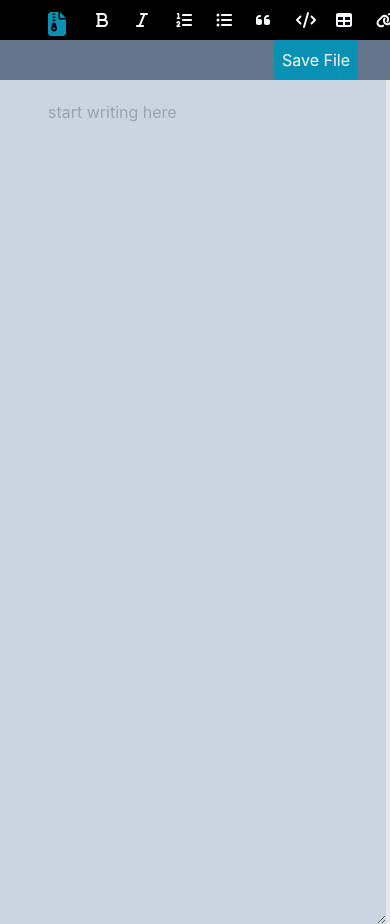
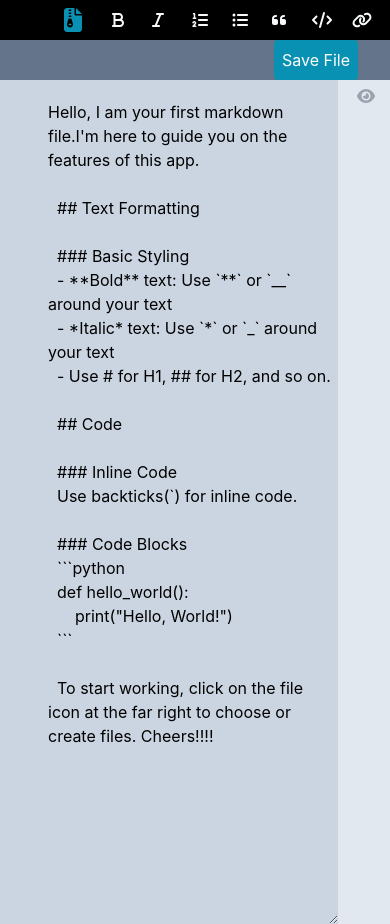
Before and after one commit to hyemiie/markDownEditor, a React (Create React App) app in the folder client/markdown/: page / in a window 390 px wide. Built offline with nearby package versions, Linux system fonts and the light colour scheme.

Commit message:
logic update

```diff
--- a/client/markdown/src/components/Mainpage.jsx
+++ b/client/markdown/src/components/Mainpage.jsx
@@ -14,6 +14,7 @@ import {
   faCode,
   faCoffee,
   faCross,
+  faEye,
   faFile,
   faFileArchive,
   faImagePortrait,
@@ -22,6 +23,7 @@ import {
   faList12,
   faListDots,
   faListNumeric,
+  faPenAlt,
   faPencil,
   faQuoteLeft,
   faTable,
@@ -46,6 +48,7 @@ const Mainpage = () => {
   const [hoveredButton, setHoveredButton] = useState(null);
   const [messageID, setMessageID] = useState(null);
   const [currentUserID, setCurrentUserID] = useState(null);
+  const [smallScreen, setSmallScreen] = useState(null);
 
   const handleMouseEnter = (buttonName) => {
     setHoveredButton(buttonName);
@@ -124,12 +127,16 @@ const Mainpage = () => {
 
   const handleSubListClick = () => {
     if (highlightedText) {
-      const subList = `<li> <li>${highlightedText}</li></l1>`;
+      const subList = `<ul>${highlightedText
+        .split("\n")
+        .map((line) => `<li>${line.trim()}</li>`)
+        .join("")}</ul>`;
       const newText = userInput.replace(highlightedText, subList);
       setUserInput(newText);
       setHtmlResponse(newText);
     }
   };
+
 
   const handleCodeClick = () => {
     if (highlightedText) {
@@ -301,6 +308,7 @@ const Mainpage = () => {
   const getFileId = (fileId) => {
     setSelectedID(fileId);
     console.log("done", selectedID);
+    setUserInput('')
   };
 
   const getCurrentFile = (fileName) => {
@@ -329,13 +337,51 @@ const Mainpage = () => {
     setFileListStatus(true);
   };
 
+  const checkSmallScreen = () =>{
+
+    setSmallScreen(prevState => !prevState);
+    if(smallScreen){
+    console.log(' small screen true')
+    }
+    else{
+      console.log(' small screen false')
+
+    }
+  }
+  useEffect(() => {
+    if (selectedID.length < 1) {
+      setUserInput(`Hello, I am your first markdown file.I'm here to guide you on the features of this app.
+
+  ## Text Formatting
+
+  ### Basic Styling
+  - **Bold** text: Use \`**\` or \`__\` around your text
+  - *Italic* text: Use \`*\` or \`_\` around your text
+  - Use # for H1, ## for H2, and so on.
+
+  ## Code
+
+  ### Inline Code
+  Use backticks(\`) for inline code.
+
+  ### Code Blocks
+  \`\`\`python
+  def hello_world():
+      print("Hello, World!")
+  \`\`\`
+
+  To start working, click on the file icon at the far right to choose or create files. Cheers!!!!`);
+    }
+  }, [selectedID]);
   return (
-    <div className="flex overflow-hidden bg-yellow-200">
-      <div className="w-full bg-yellow-200">
-        <p className="flex flex-wrap bg-black text-gray-50 w-screen h-10 ">
-          <div className="flex pl-12 w-screen overflow-auto fixed top-0 bg-black">
+    <div className="flex bg-yellow-600 overflow-x-hidden overflow-y-hidden">
+      <div className="w-full ">
+      <div className="topHeading">
+      <p className="flex flex-wrap  text-gray-50 w-screen h-10 ">
+
+          <div className="flex pl-12 w-screen overflow-auto  bg-black">
             <button
-              className="flex pe-10 pt-3 hover:bg-slate-500 w-7 "
+              className="flex pe-10 pt-2 pl-4 hover:bg-slate-500 w-7  "
               onClick={() => {
                 getFiles();
                 viewStatusTrue();
@@ -345,7 +391,7 @@ const Mainpage = () => {
             >
               <FontAwesomeIcon
                 icon={faFileArchive}
-                className="flex text-2xl text-cyan-600"
+                className=" text-2xl text-cyan-600 "
               />
               {/* text-indigo-600 */}
 
@@ -418,7 +464,7 @@ const Mainpage = () => {
               <FontAwesomeIcon icon={faCode} className="justify-center pl-2" />
               {hoveredButton == "Code" ? <p>Code</p> : ""}
             </button>
-            <button
+            {/* <button
               className="flex pe-10 pt-3 hover:bg-slate-500 w-7"
               onClick={handleTableClick}
               onMouseEnter={() => handleMouseEnter("Table")}
@@ -426,7 +472,7 @@ const Mainpage = () => {
             >
               <FontAwesomeIcon icon={faTable} className="justify-center pl-2" />
               {hoveredButton == "Table" ? <p>Table</p> : ""}
-            </button>
+            </button> */}
             <button
               className="flex pe-10 pt-3 hover:bg-slate-500 w-7"
               onClick={handleLinkClick}
@@ -464,10 +510,12 @@ const Mainpage = () => {
         </p>
 
         <div className="flex items-center justify-between  flex-wrap bg-slate-500">
-          <p className=" text-gray-300 text-3xl ml-4 font-bold font-serif">
+          <p className=" text-gray-300 text-3xl ml-4 font-bold font-serif ">
             {currentFile}
           </p>
-          <div className="flex items-center">
+
+          <div className="flex">
+
             <button
               onClick={editFile}
               className="text-center bg-cyan-600 text-white hover:text-gray-100 p-2 rounded mr-8 "
@@ -476,10 +524,12 @@ const Mainpage = () => {
             </button>
           </div>
         </div>
+       </div>
 
         <div className="flex w-auto">
+        {!currentFile.length < 1 ? (
   <textarea
-            className="bg-slate-300 h-screen w-[50%] border-r-4 border-b-cyan-500 outline-none pl-12 pt-5 "
+    className="bg-slate-300 h-screen w-[50%] border-r-4 border-b-cyan-500 outline-none pl-12 pt-5 overflow-y-scroll"
     placeholder="start writing here"
     id="userInput"
     value={userInput}
@@ -487,15 +537,35 @@ const Mainpage = () => {
       handleUserInputChange(e);
     }}
   />
+) : (
+  <textarea
+      className="bg-slate-300 h-screen w-[50%] border-r-4 border-b-cyan-500 outline-none pl-12 pt-5 overflow-y-scroll"
+      placeholder="start writing here"
+      id="userInput"
+      value={userInput}
+      onChange={handleUserInputChange}
+
+     />
+)}
           <div
-            className="bg-slate-300 h-screen w-[50%] outline-none p-10"
-            id="htmlResponse"
+className={`bg-slate-300 h-screen overflow-y-scroll w-[50%] outline-none p-10 ${smallScreen ? 'show' : 'hide'}`}            id="htmlResponse"
             dangerouslySetInnerHTML={{ __html: htmlResponse }}
           />
+
+          <div className=" bg-slate-200 buttonContainer"><button className="responsiveView flex ml-auto text-gray-400 p-2 w-12 text-center items-center justify-center border-radius cur"  onClick={checkSmallScreen}> {!smallScreen? <FontAwesomeIcon
+                icon={faEye}
+                className="justify-center"
+              />:<FontAwesomeIcon
+                icon={faPenAlt}
+                className="justify-center text-xl"
+              />}</button>
 </div>
+
+        </div>
+
       </div>
       {fileListStatus && (
-        <div className="bg-slate-500 py-3.5 pl-4 w-max h-screen flex flex-col absolute overflow-y-scroll">
+        <div className="bg-slate-500 py-3.5 pl-4 w-max h-screen flex flex-col overflow-y-scroll fixed">
           <FontAwesomeIcon
             icon={faArrowLeft}
             onClick={viewStatusFalse}
@@ -515,13 +585,14 @@ const Mainpage = () => {
                 }}
               >
                 <li> {file.fileName}</li>
+
               </ul>
               <FontAwesomeIcon
                 icon={faTrash}
                 onClick={() => {
                   if (
                     window.confirm(
-                      "Are you sure you want to delete this message?"
+                      "Are you sure you want to delete this file?"
                     )
                   ) {
                     setMessageID(file._id);
@@ -564,7 +635,6 @@ const Mainpage = () => {
         </div>
       )}
 
-      <Login />
     </div>
   );
 };
--- a/client/markdown/src/components/mainpage.css
+++ b/client/markdown/src/components/mainpage.css
@@ -25,7 +25,7 @@
 }
 
 #htmlResponse code{
-    background-color: rgb(216, 216, 216);
+    background-color: rgb(186, 190, 199);
     font-family: 'Courier New', Courier, monospace;
     padding: 5px;
     font-size: 15px;
@@ -51,8 +51,8 @@ text-decoration: underline;
     color: blueviolet;
 }
 
-#htmlResponse li li{
-    list-style:circle;
+#htmlResponse ul li{
+    list-style:decimal;
     margin-left: 10px;
 }
 
@@ -70,15 +70,48 @@ text-decoration: underline;
     border-radius: 3px;
   }
 
+
+  .responsiveView{
+    display: none;
+  }
+
+  .buttonContainer{
+    display: none;
+  }
+
+/*
+.topHeading{
+    background-color: yellow;
+    height: 300px;
+    position: absolute;
+    z-index: 0;
+    top:0;
+} */
+
+
   @media only screen and (max-width:770px) {
 
 
-    #htmlResponse{
+   .show{
+        /* display: none; */
+        width: 100%;
+        position: absolute;
+    }
+
+.hide{
         display: none;
-        /* background-color: yellow; */
+
     }
 
     #userInput{
         width: 100%;
     }
+
+    .responsiveView{
+        display: block;
+      }
+
+      .buttonContainer{
+        display: block;
+      }
   }
```
Lines whose indentation alone changed are shown as unchanged.
